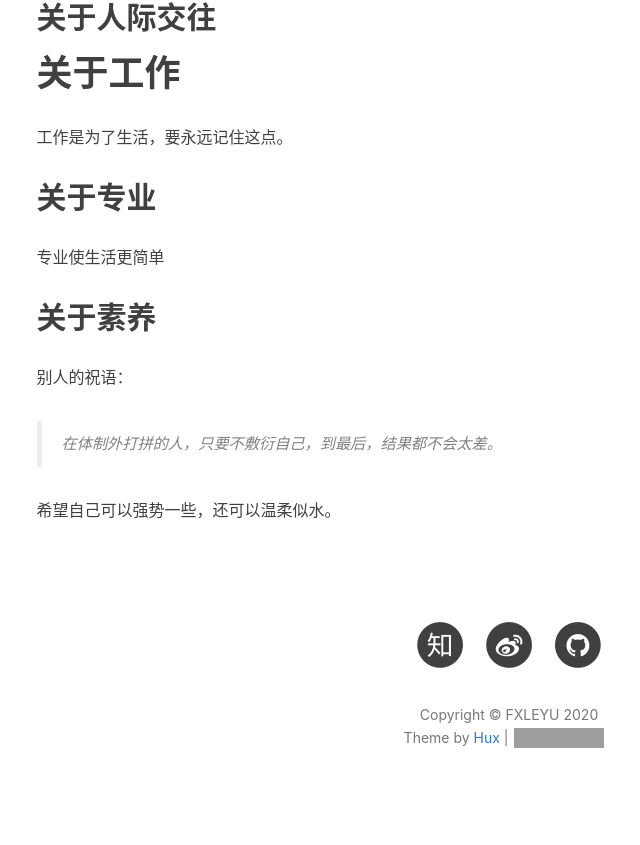
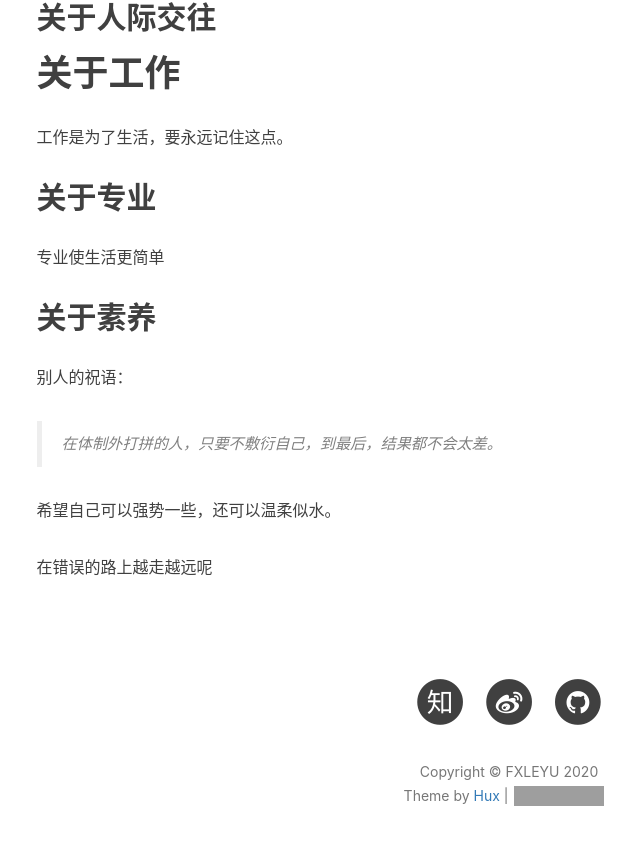
Before and after one commit to fxleyu/fxleyu.github.io, a Jekyll site: the page built from self-portrayal.md, in a window 1280 px wide and 900 px high, scrolled down 2401 px. Shown: the top 845 px of the window, without its empty margins (131-771 px from the left). Built offline with Jekyll 4.4.1, drawn with Linux system fonts in a browser that asks for light colours; nearby versions of some CDN libraries; comment, search, counter and statistics services are not loaded; grey boxes are pictures that could not be loaded.

Commit message:
Update self-portrayal.md

```diff
--- a/self-portrayal.md
+++ b/self-portrayal.md
@@ -85,3 +85,6 @@ title: Self-portrait
 
 
 希望自己可以强势一些，还可以温柔似水。
+
+
+在错误的路上越走越远呢
```
